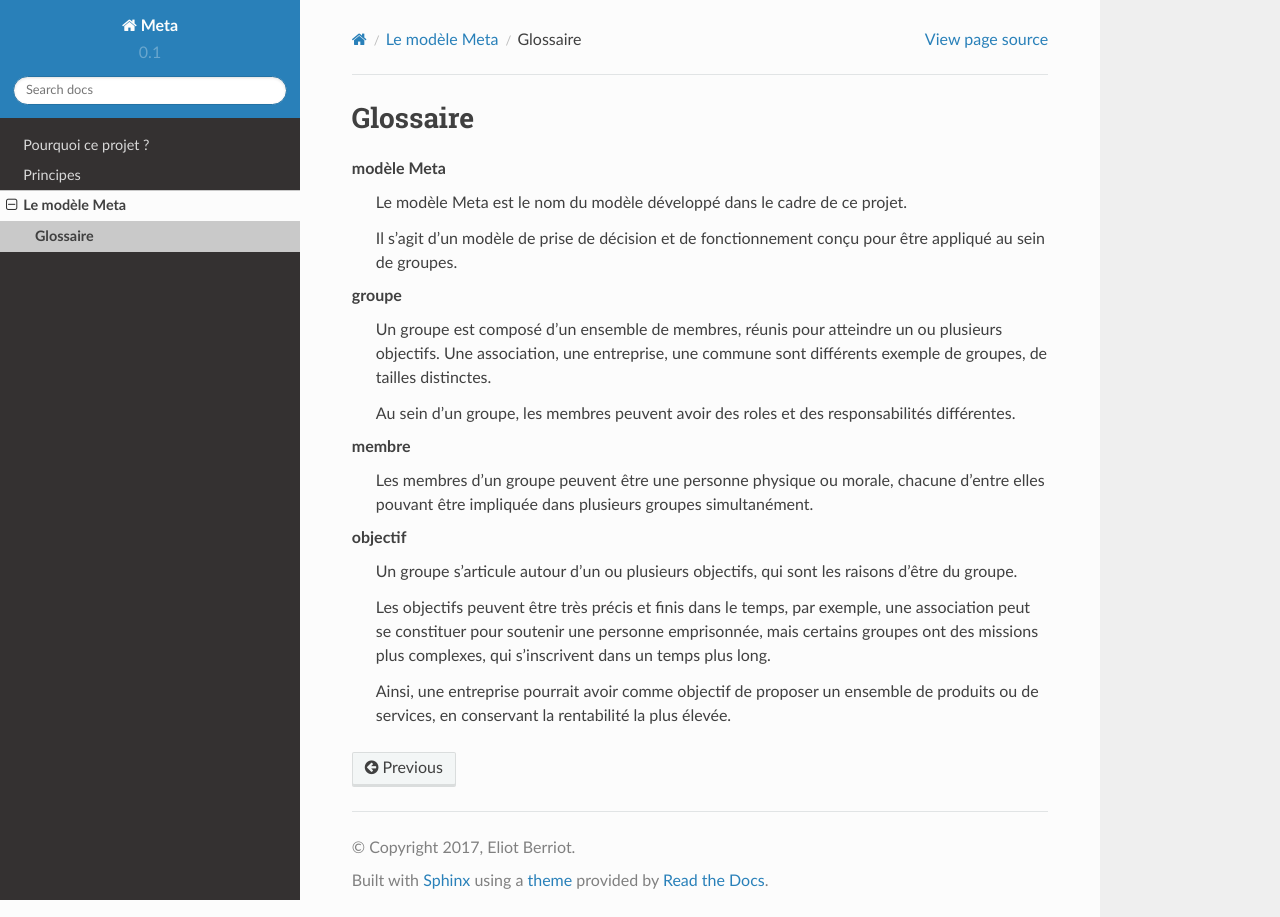
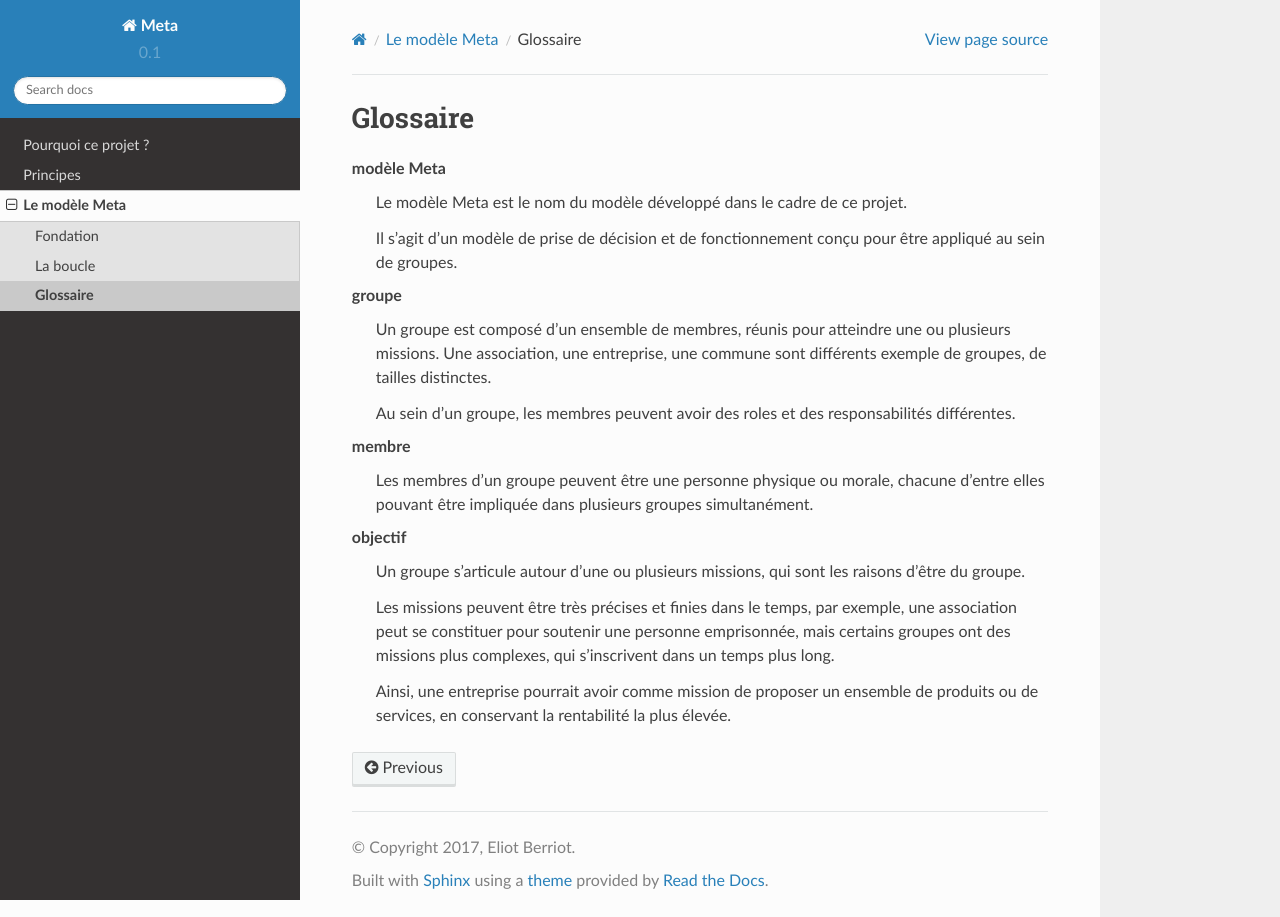
Before and after one commit to EliotBerriot/meta, a Sphinx documentation site: the page built from docs/modele/glossaire.rst, in a window 1280 px wide. Built offline with Sphinx 7.4.7 and the Read the Docs theme 2.0.0, drawn with Linux system fonts in a browser that asks for light colours.

Commit message:
Début du travail sur la boucle, fixed #1

```diff
--- a/docs/conf.py
+++ b/docs/conf.py
@@ -32,7 +32,7 @@
 # ones.
 import sphinx_rtd_theme
 
-extensions = []
+extensions = ['sphinx.ext.graphviz']
 
 # Add any paths that contain templates here, relative to this directory.
 templates_path = ['_templates']
--- a/docs/index.rst
+++ b/docs/index.rst
@@ -6,7 +6,7 @@
 Le projet Meta
 ================================
 
-Meta est un projet collaboratif avec l'objectif suivant : élaborer un système permettant à des groupes de toutes tailles de fonctionner efficacement et de manière démocratique.
+Meta est un projet collaboratif doté de la mission suivante : élaborer un système permettant à des groupes de toutes tailles de fonctionner efficacement et de manière démocratique.
 
 .. info::
 
--- /dev/null
+++ b/docs/modele/adhesion.rst
@@ -0,0 +1,2 @@
+Adhésion
+=========
--- /dev/null
+++ b/docs/modele/fondation.rst
@@ -0,0 +1,6 @@
+Fondation
+==========
+
+Du point de vue du modèle Meta, la fondation est le moment où le modèle est mis en application au sein d'un groupe.
+
+Peu importe que le groupe existe depuis longtemps en fonctionnant avec un autre modèle, ou vienne juste d'être créé. La fondation, c'est à dire la bascule vers le modèle Meta, sert simplement à :doc:`lancer la première boucle Meta </modele/boucle>`. Cette première boucle ne diffère en rien des suivantes.
--- a/docs/modele/glossaire.rst
+++ b/docs/modele/glossaire.rst
@@ -9,7 +9,7 @@
       Il s'agit d'un modèle de prise de décision et de fonctionnement conçu pour être appliqué au sein de groupes.
 
    groupe
-      Un groupe est composé d'un ensemble de membres, réunis pour atteindre un ou plusieurs objectifs.
+      Un groupe est composé d'un ensemble de membres, réunis pour atteindre une ou plusieurs missions.
       Une association, une entreprise, une commune sont différents exemple de groupes, de tailles distinctes.
 
       Au sein d'un groupe, les membres peuvent avoir des roles et des responsabilités différentes.
@@ -19,8 +19,8 @@
       pouvant être impliquée dans plusieurs groupes simultanément.
 
    objectif
-      Un groupe s'articule autour d'un ou plusieurs objectifs, qui sont les raisons d'être du groupe.
+      Un groupe s'articule autour d'une ou plusieurs missions, qui sont les raisons d'être du groupe.
 
-      Les objectifs peuvent être très précis et finis dans le temps, par exemple, une association peut se constituer pour soutenir une personne emprisonnée, mais certains groupes ont des missions plus complexes, qui s'inscrivent dans un temps plus long.
+      Les missions peuvent être très précises et finies dans le temps, par exemple, une association peut se constituer pour soutenir une personne emprisonnée, mais certains groupes ont des missions plus complexes, qui s'inscrivent dans un temps plus long.
 
-      Ainsi, une entreprise pourrait avoir comme objectif de proposer un ensemble de produits ou de services, en conservant la rentabilité la plus élevée.
+      Ainsi, une entreprise pourrait avoir comme mission de proposer un ensemble de produits ou de services, en conservant la rentabilité la plus élevée.
--- a/docs/modele/index.rst
+++ b/docs/modele/index.rst
@@ -6,4 +6,7 @@
 .. toctree::
    :maxdepth: 1
 
+   fondation
+   boucle
+
    glossaire
--- a/docs/principes.rst
+++ b/docs/principes.rst
@@ -26,7 +26,7 @@
 
 Le développement du modèle s'effectue ouvertement, et tout le monde peut y contribuer.
 
-Le modèle lui-même encourage des processus de décision ouverts, pour faciliter l'implication des membres et éviter que le groupe soit détourné de ses objectifs.
+Le modèle lui-même encourage des processus de décision ouverts, pour faciliter l'implication des membres et éviter que le groupe soit détourné de ses missions.
 
 Testabilité
 -----------
```
Also changed, not shown: other parts of docs/principes.rst (+2 -2 lines), docs/modele/boucle.rst (added, +22 -0 lines), docs/modele/mission.rst (added, +23 -0 lines), docs/pourquoi.rst (+4 -4 lines), 2 other files.
